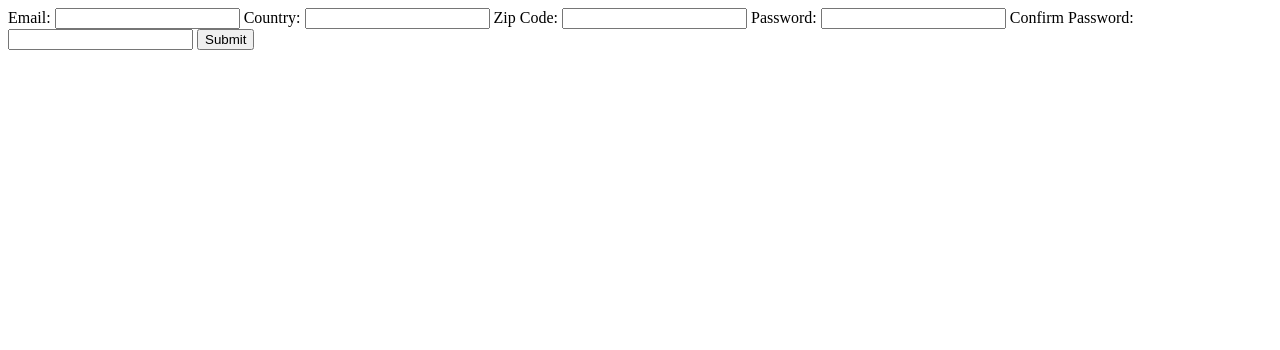
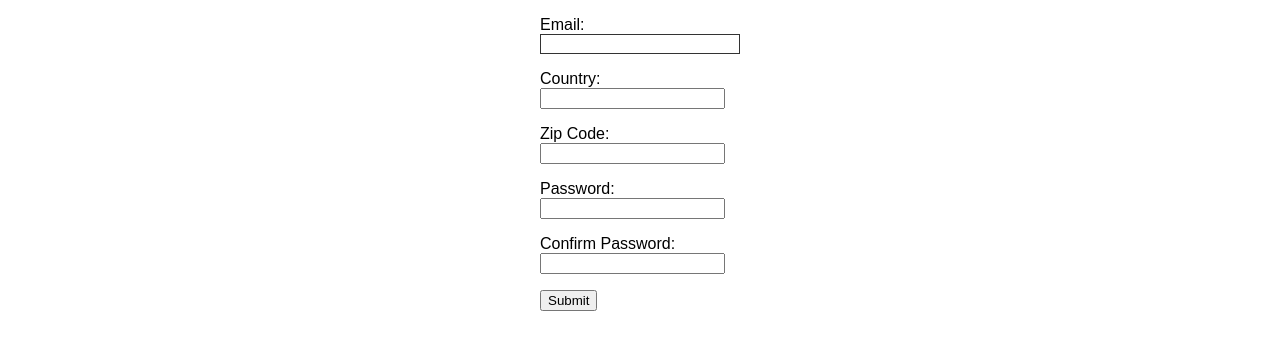
Before and after one commit to cstim240/formValidation, a plain HTML site: page index.html in a window 1280 px wide. Drawn offline with Linux system fonts and the light colour scheme.

Commit message:
Set email input to border box box sizing to match error dimensions

```diff
--- a/index.html
+++ b/index.html
@@ -10,21 +10,33 @@
     <!--Add novalidate and implement from: https://developer.mozilla.org/en-US/docs/Learn/Forms/Form_validation#validating_forms_using_javascript -->
     <!--novalidate attribute turns off the browser's auto validation, lets our script take control over validation-->
     <form class="form" novalidate>
+        <p>
             <label for="emailInput">Email: </label>
             <input type="email" id="emailInput" required minlength="8"/>
             <span class="mailError" aria-live="polite"></span>
+        </p>
 
+        <p>
             <label>Country: </label>
             <input type="text" />
+        </p>
 
+        <p>
             <label>Zip Code: </label>
             <input type="text" />
+        </p>
 
+        <p>
             <label>Password: </label>
             <input type="text"/>
+        </p>
 
+        <p>
             <label>Confirm Password: </label>
             <input type="text" />
+        </p>
+
+
 
         <span class="errorMsgOutput"></span>
         <button class="submitBtn">Submit</button>
--- a/style.css
+++ b/style.css
@@ -1,3 +1,29 @@
+body {
+    font: 1em sans-serif;
+    width: 200px;
+    padding: 0;
+    margin: 0 auto;
+}
+
+/* the asterisk indicates styling wil apply to all descendants of p elements*/
+p * {
+    display: block;
+}
+
+input[type="email"]{
+    appearance: none;
+
+    width: 100%;
+    border: 1px solid #333;
+    margin: 0;
+
+    font-family: inherit;
+    font-size: 90%;
+    /* setting border-box means the width and height speciefied
+    for an element WILL include paddin and border, rather than just the content width and height*/
+    box-sizing: border-box;
+}
+
 .error {
     width: 100%;
     padding: 0;
@@ -8,3 +34,7 @@
 
     box-sizing: border-box;
 }
+
+.error.active {
+    padding: 0.3em;
+}
```
Lines whose indentation alone changed are shown as unchanged.
